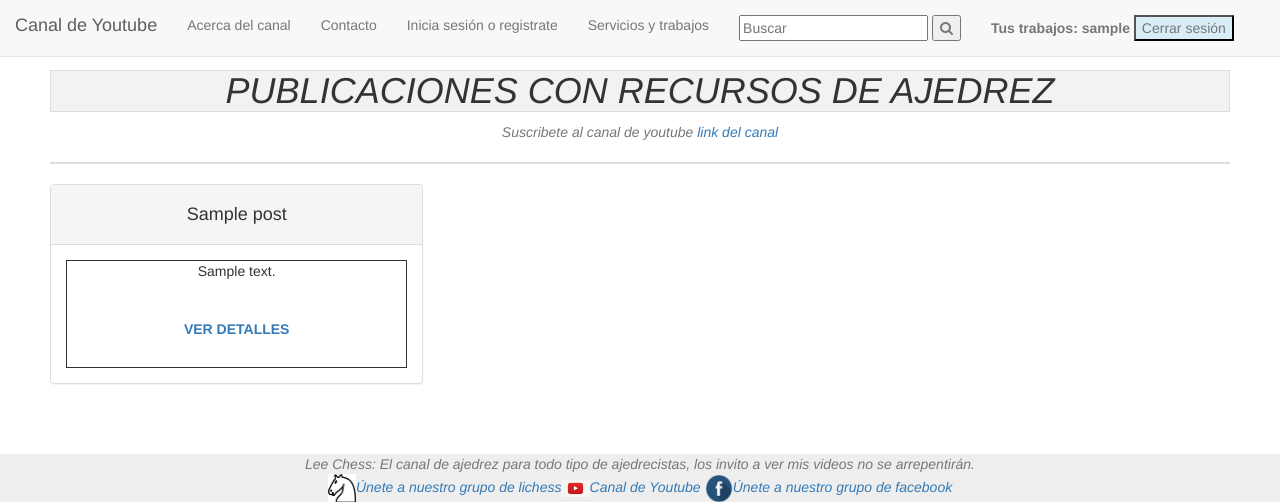
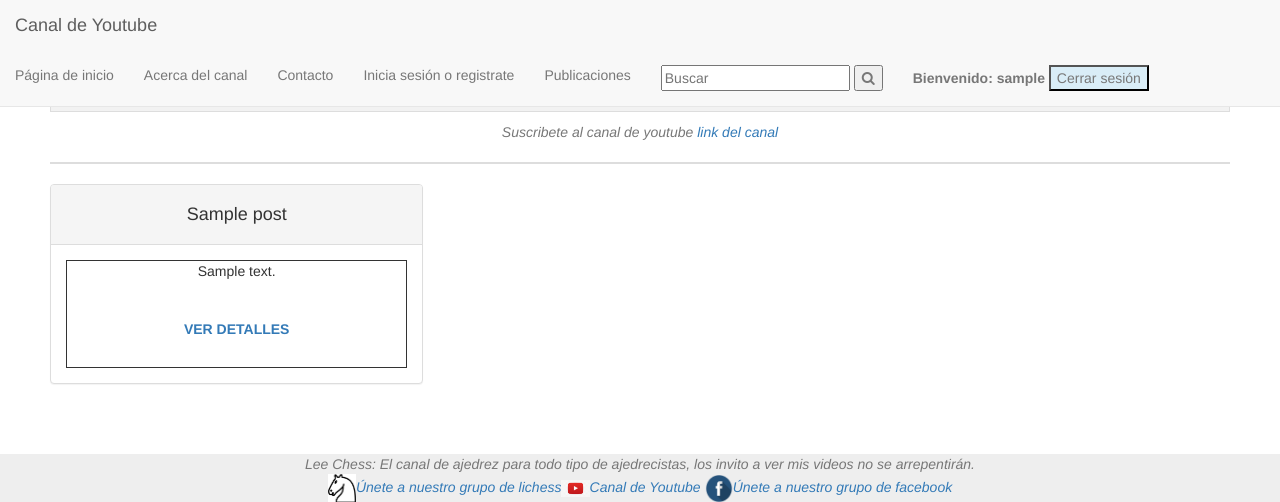
Before and after one commit to jeshf/leechessyt, a Django app: template templates/posts.html in a window 1280 px wide. Shown: the top 502 px of the page. Run offline with Django 3.2, Linux system fonts and the light colour scheme; tables that the repository leaves empty hold one stand-in row (values such as "Sample post"); the template is opened without the code that fills it: values that come from a table or form of the project are taken from there, most other values are stand-ins (such as "Sample title", 1, 10 or a date in 2020); some libraries are stand-ins or nearby versions.

Commit message:
fixing posts template

```diff
--- a/templates/posts.html
+++ b/templates/posts.html
@@ -35,18 +35,18 @@
         </div>
         <div id="navbar" class="navbar-collapse collapse">
           <ul class="nav navbar-nav">
+                       <li><a href="/api/home/">Página de inicio</a></li>
             <li><a href="/api/about/">Acerca del canal</a></li>
             <li><a href="/api/contact/">Contacto</a></li>
             <li><a href="/api/login/">Inicia sesión o registrate</a></li>
-              <li><a href="/api/allposts/">Servicios y trabajos</a></li>
+              <li><a href="/api/allposts/">Publicaciones</a></li>
             <li ><a style="background: transparent"><form method="POST">{% csrf_token %}
             <input type="text" placeholder="Buscar" name="name">
             <button type="submit"><i class="fa fa-search"></i></button>
             </form></a></li>
               {% if username != None %}
-                  <li style="background: transparent"><a href="/api/client/services/"style="background: transparent"><form method="POST" action="/api/logout/"><strong>Tus trabajos: {{ username }}</strong>{% csrf_token %}
+                  <li style="background: transparent"><a style="background: transparent"><form method="POST" action="/api/logout/"><strong>Bienvenido: {{ username }}</strong>{% csrf_token %}
                       <input type="submit" value="Cerrar sesión" class="bg-info"></form></a></li>
-
               {% endif %}
           </ul>
         </div>
```
